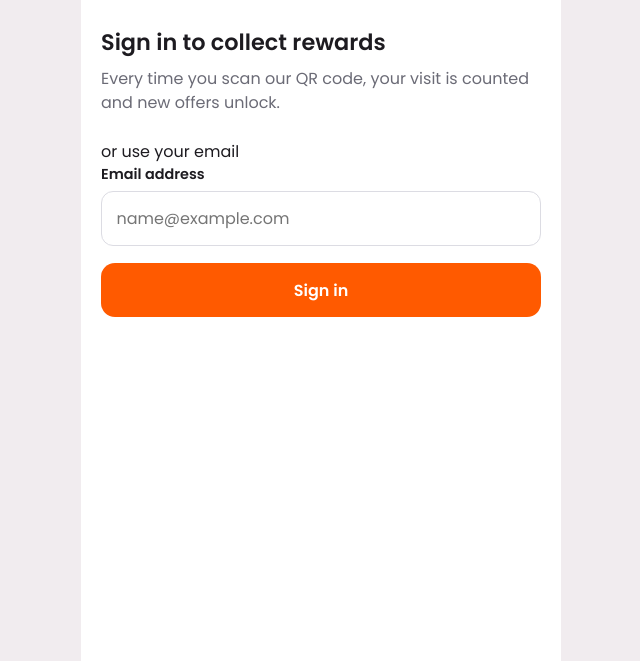
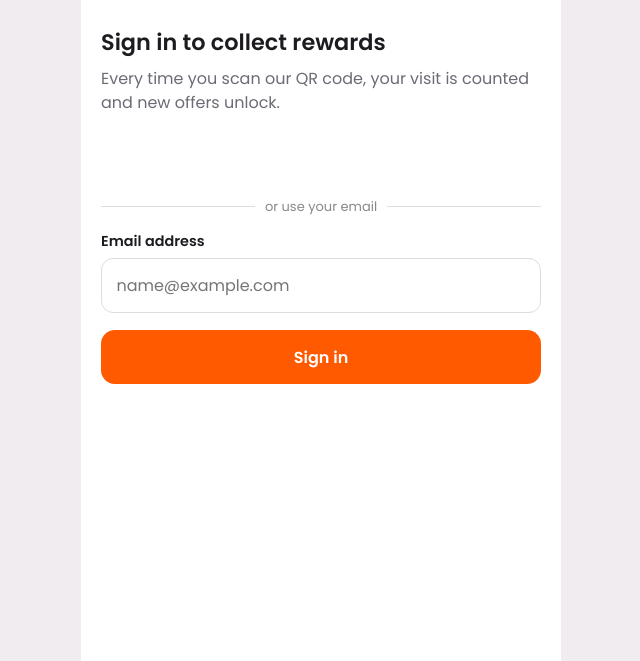
Before and after one commit to ragisaketh17/qr-email-login, a website: page public/index.html in a window 1280 px wide. Shown: the part 139-800 px from the top of the page, without its empty margins (319-959 px from the left). Drawn offline with Linux system fonts and the light colour scheme; no server answers.

Commit message:
Add styles for google-wrap and or-divider classes

```diff
--- a/public/style.css
+++ b/public/style.css
@@ -867,3 +867,6 @@ input[aria-invalid="true"] { border-color: #b3261e; }
 @media (prefers-reduced-motion: reduce) {
   .page { animation: none; }
 }
+.google-wrap { display: flex; justify-content: center; margin: 14px 0 6px; min-height: 44px; }
+.or-divider { display: flex; align-items: center; gap: 10px; margin: 14px 0; color: #888; font-size: 13px; }
+.or-divider::before, .or-divider::after { content: ""; flex: 1; height: 1px; background: #ddd; }
```
